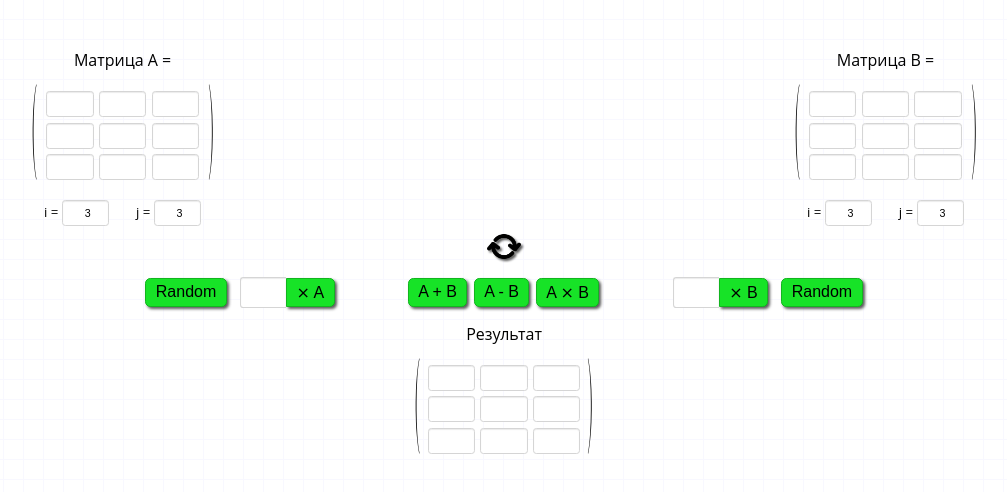
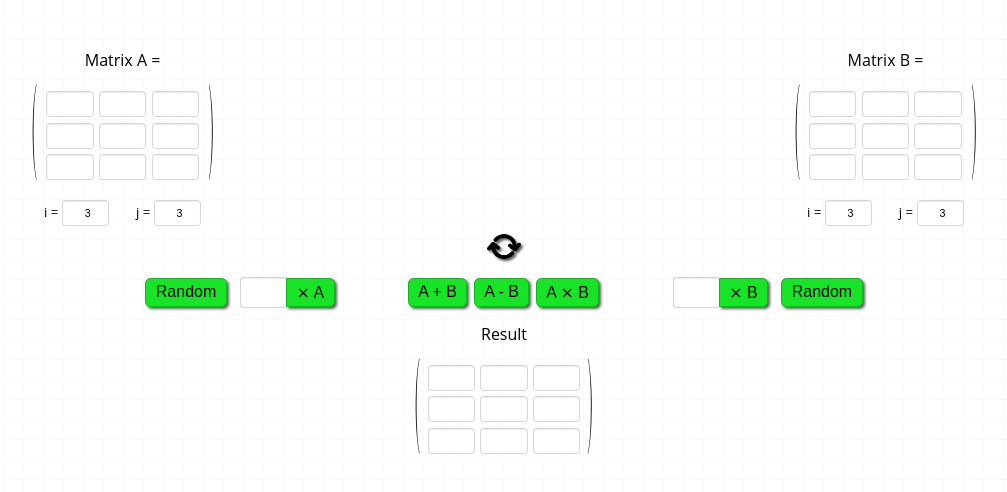
Before and after one commit to Youwekk/Matrix-calculator-jquery, a plain HTML site: page index.html in a window 1280 px wide. Shown: the whole page, without its empty margins (136-1143 px from the left). Drawn offline with Linux system fonts and the light colour scheme.

Commit message:
Translated from Russian to English

```diff
--- a/index.html
+++ b/index.html
@@ -13,7 +13,7 @@
 		<main>
 			<div class="matrixes">
 				<div class="matrix-A">
-					<p class="matrix-title">Матрица A =</p>
+					<p class="matrix-title">Matrix A =</p>
 					<div class="matrix-wrap">
 						<div class="bracket bracket-left" data-matrix="A">(</div>
 						<form class="matrix" data-matrix="A" data-rows="3" data-columns="3">
@@ -33,7 +33,7 @@
 					</div>
 				</div>
 				<div class="matrix-B">
-					<p class="matrix-title">Матрица B =</p>
+					<p class="matrix-title">Matrix B =</p>
 					<div class="matrix-wrap">
 						<div class="bracket bracket-left" data-matrix="B">(</div>
 						<form class="matrix" data-matrix="B" data-rows="3" data-columns="3">
@@ -72,7 +72,7 @@
 				<button class="random" data-matrix="B" onclick="genRandom('B')">Random</button>
 			</div>
 			<div class="matrix-C">
-				<p class="matrix-title">Результат</p>
+				<p class="matrix-title">Result</p>
 				<div class="matrix-wrap">
 					<div class="bracket bracket-left" data-matrix="C">(</div>
 					<form class="matrix" data-matrix="C" data-rows="3" data-columns="3">
```
